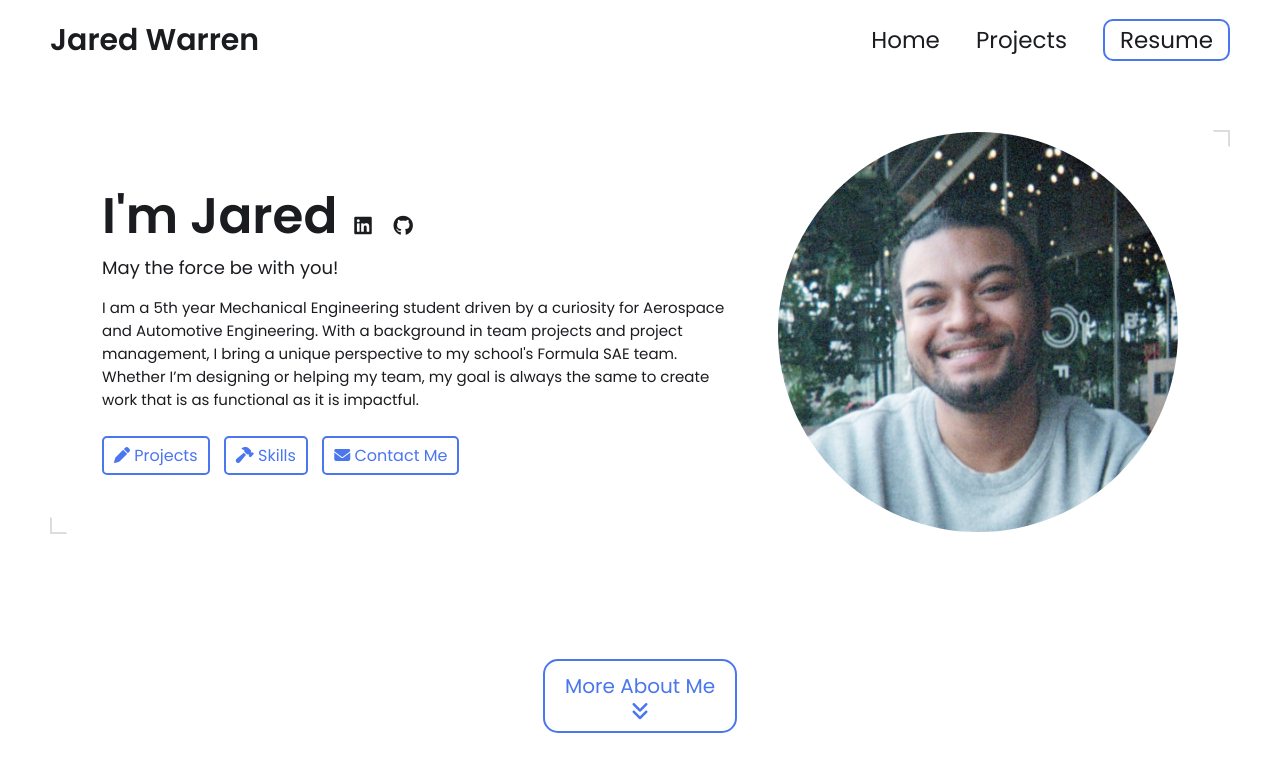
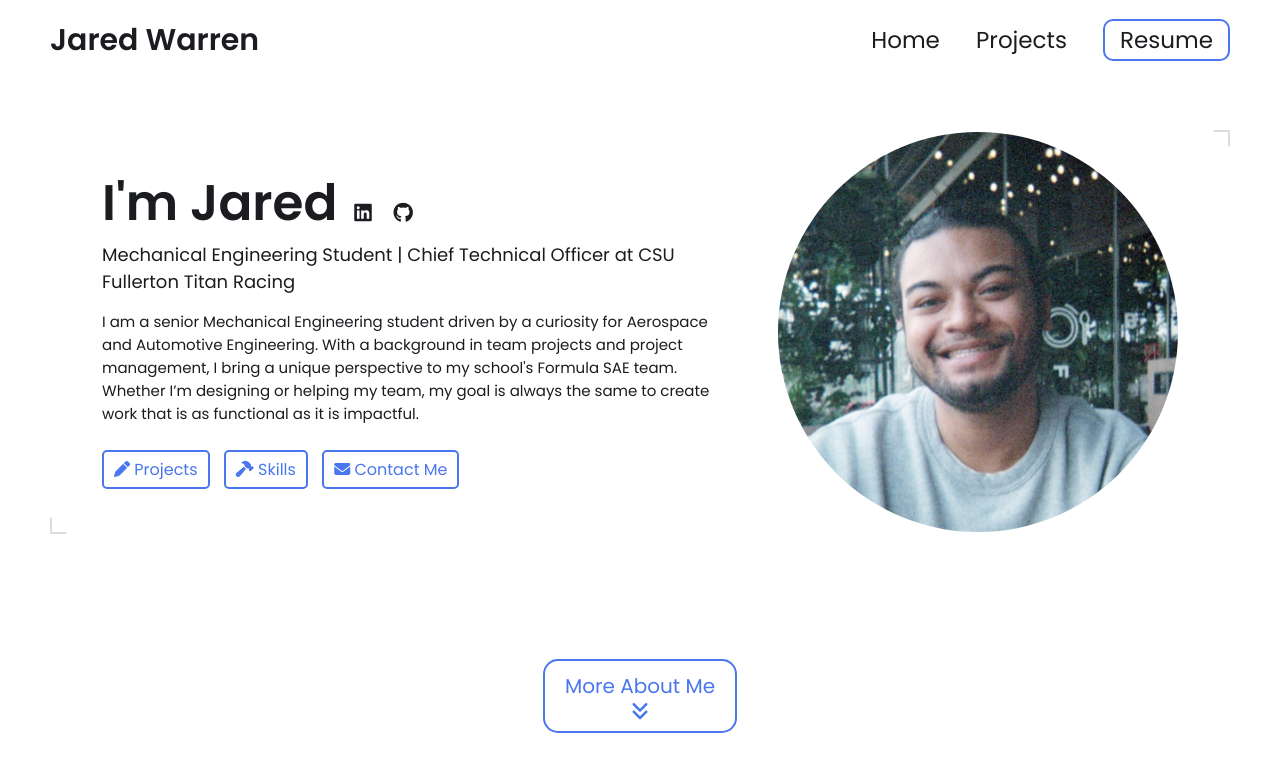
Before and after one commit to jaredjahmayne/jaredjahmayne.github.io, a Jekyll site: the page built from index.html, in a window 1280 px wide and 900 px high. Shown: the top 772 px of the window. Built offline with Jekyll 4.4.1, drawn with Linux system fonts in a browser that asks for light colours.

Commit message:
Update _config.yml

```diff
--- a/_config.yml
+++ b/_config.yml
@@ -10,9 +10,9 @@ title: Jared Warren's Portfolio # This is what shows up in the tab of the browse
 
 # Hero Section
 name: Jared Warren
-headline: May the force be with you!
+headline: Mechanical Engineering Student | Chief Technical Officer at CSU Fullerton Titan Racing
 description: >- # dont remove this line. this will ignore all new lines until the next section
-  I am a 5th year Mechanical Engineering student driven by a curiosity for Aerospace and Automotive Engineering.
+  I am a senior Mechanical Engineering student driven by a curiosity for Aerospace and Automotive Engineering.
   With a background in team projects and project management, I bring a unique perspective to my school's Formula SAE team.
   Whether I’m designing or helping my team, my goal is always the same to create work that is as functional as it is impactful.
 
```
